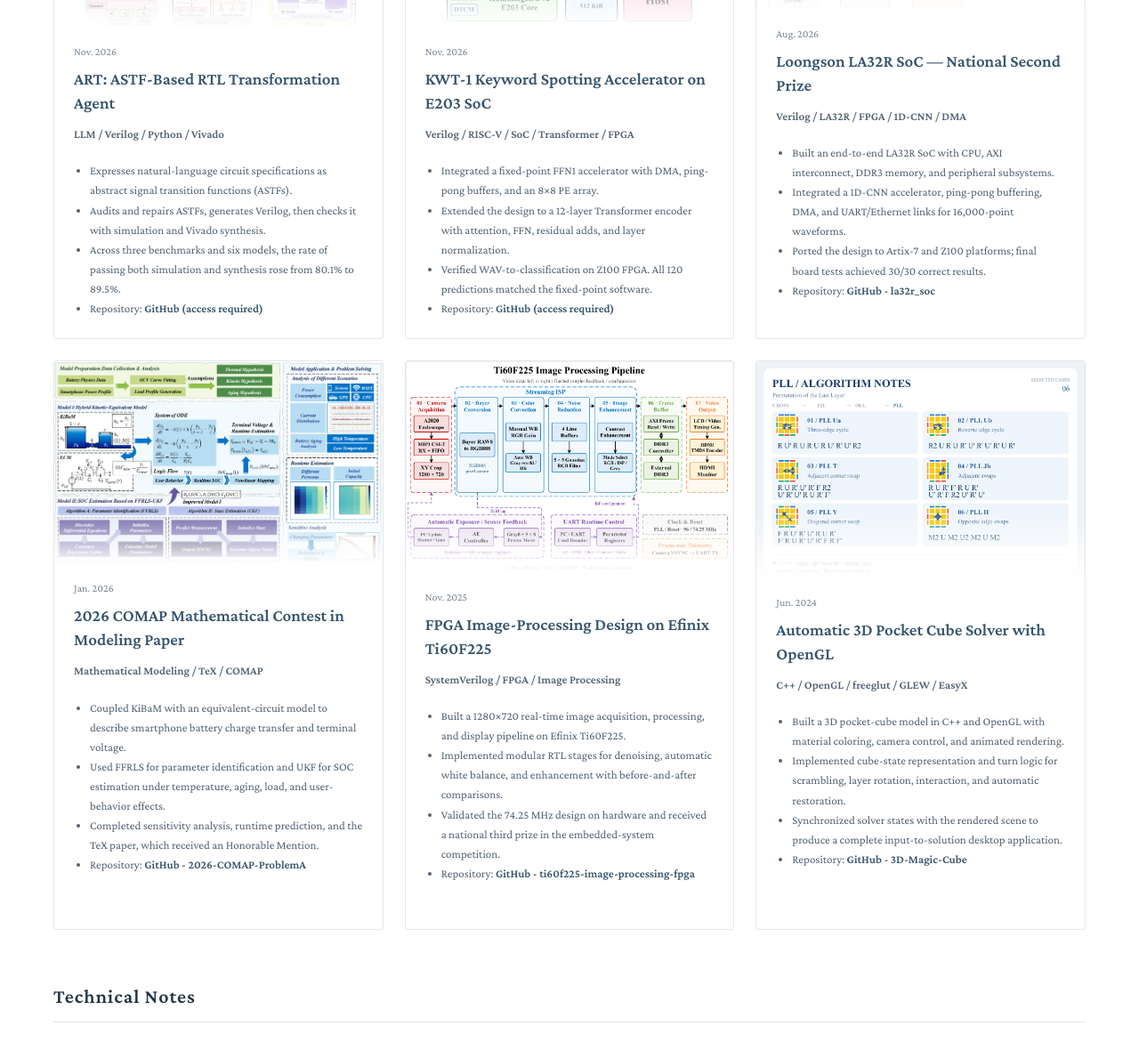
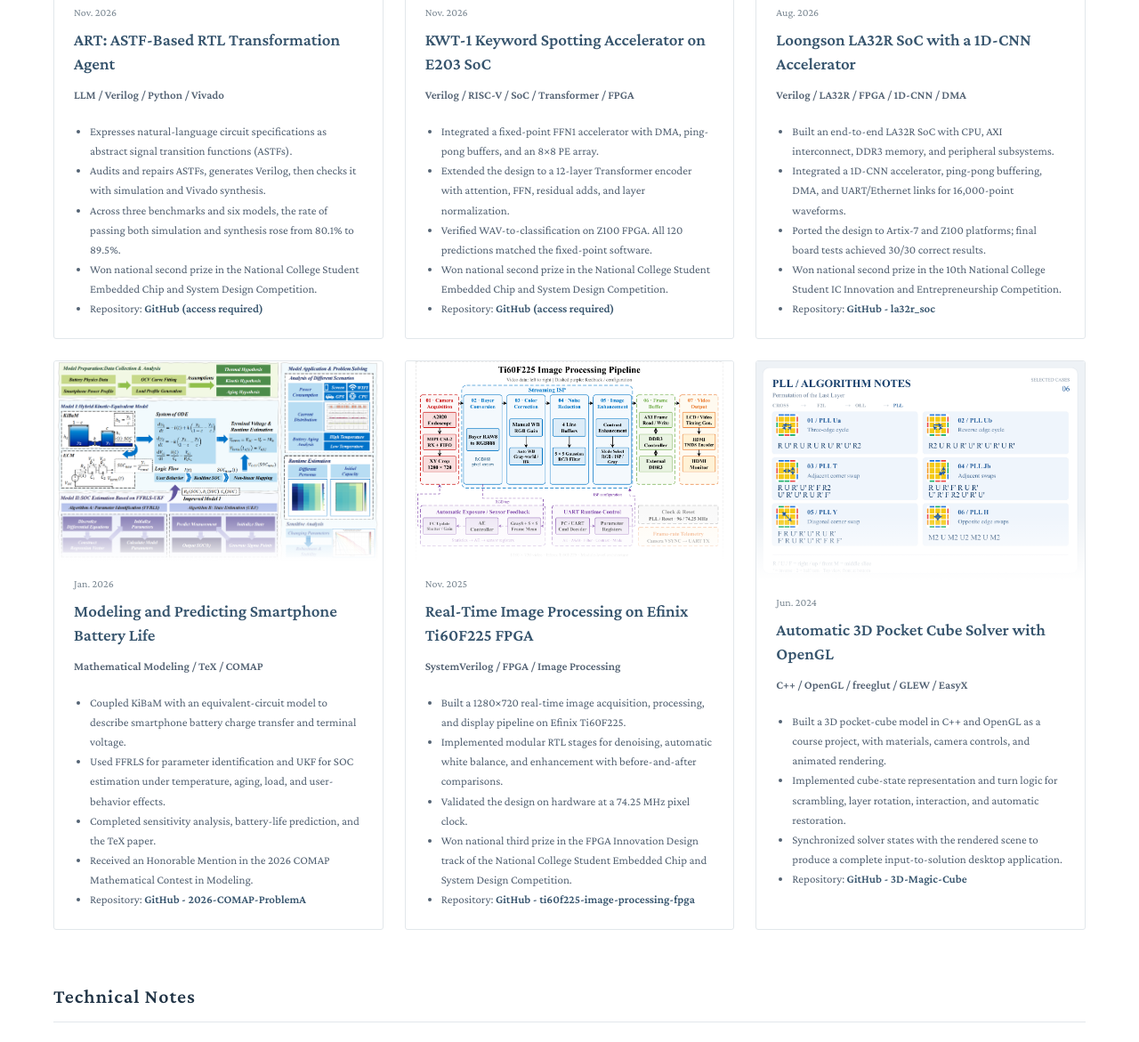
Before and after one commit to EricYXZ/EricYXZ.github.io, a plain HTML site: page en/projects/index.html in a window 1280 px wide. Shown: the part 1407-2578 px from the top of the page at 89% size. Drawn offline with nearby package versions, Linux system fonts and the light colour scheme; some packages are replaced by stand-ins of ours; a script that the page names is missing.

Commit message:
Use descriptive project titles and list competition awards

```diff
--- a/en/projects/index.html
+++ b/en/projects/index.html
@@ -84,6 +84,7 @@
             <li>Expresses natural-language circuit specifications as abstract signal transition functions (ASTFs).</li>
             <li>Audits and repairs ASTFs, generates Verilog, then checks it with simulation and Vivado synthesis.</li>
             <li>Across three benchmarks and six models, the rate of passing both simulation and synthesis rose from 80.1% to 89.5%.</li>
+            <li>Won national second prize in the National College Student Embedded Chip and System Design Competition.</li>
             <li>Repository: <a class="text-link" href="https://github.com/PilgrimClownester/48964_rtlagent" target="_blank" rel="noopener noreferrer">GitHub (access required)</a></li>
           </ul>
           <div class="project-entry-media project-entry-media--image">
@@ -101,6 +102,7 @@
             <li>Integrated a fixed-point FFN1 accelerator with DMA, ping-pong buffers, and an 8×8 PE array.</li>
             <li>Extended the design to a 12-layer Transformer encoder with attention, FFN, residual adds, and layer normalization.</li>
             <li>Verified WAV-to-classification on Z100 FPGA. All 120 predictions matched the fixed-point software.</li>
+            <li>Won national second prize in the National College Student Embedded Chip and System Design Competition.</li>
             <li>Repository: <a class="text-link" href="https://github.com/hhaxi/keyword_transfomer_accelerator" target="_blank" rel="noopener noreferrer">GitHub (access required)</a></li>
           </ul>
           <div class="project-entry-media project-entry-media--image">
@@ -110,7 +112,7 @@
 
         <div class="entry">
           <div class="entry-header">
-            <p class="entry-title"><a href="https://github.com/EricYXZ/la32r_soc" target="_blank" rel="noopener noreferrer">Loongson LA32R SoC — National Second Prize</a></p>
+            <p class="entry-title"><a href="https://github.com/EricYXZ/la32r_soc" target="_blank" rel="noopener noreferrer">Loongson LA32R SoC with a 1D-CNN Accelerator</a></p>
             <span class="date">Aug. 2026</span>
           </div>
           <p class="organization">Verilog / LA32R / FPGA / 1D-CNN / DMA</p>
@@ -118,6 +120,7 @@
             <li>Built an end-to-end LA32R SoC with CPU, AXI interconnect, DDR3 memory, and peripheral subsystems.</li>
             <li>Integrated a 1D-CNN accelerator, ping-pong buffering, DMA, and UART/Ethernet links for 16,000-point waveforms.</li>
             <li>Ported the design to Artix-7 and Z100 platforms; final board tests achieved 30/30 correct results.</li>
+            <li>Won national second prize in the 10th National College Student IC Innovation and Entrepreneurship Competition.</li>
             <li>Repository: <a class="text-link" href="https://github.com/EricYXZ/la32r_soc" target="_blank" rel="noopener noreferrer">GitHub - la32r_soc</a></li>
           </ul>
           <div class="project-entry-media project-entry-media--image">
@@ -127,14 +130,15 @@
 
         <div class="entry">
           <div class="entry-header">
-            <p class="entry-title"><a href="https://github.com/EricYXZ/2026-COMAP-ProblemA" target="_blank" rel="noopener noreferrer">2026 COMAP Mathematical Contest in Modeling Paper</a></p>
+            <p class="entry-title"><a href="https://github.com/EricYXZ/2026-COMAP-ProblemA" target="_blank" rel="noopener noreferrer">Modeling and Predicting Smartphone Battery Life</a></p>
             <span class="date">Jan. 2026</span>
           </div>
           <p class="organization">Mathematical Modeling / TeX / COMAP</p>
           <ul>
             <li>Coupled KiBaM with an equivalent-circuit model to describe smartphone battery charge transfer and terminal voltage.</li>
             <li>Used FFRLS for parameter identification and UKF for SOC estimation under temperature, aging, load, and user-behavior effects.</li>
-            <li>Completed sensitivity analysis, runtime prediction, and the TeX paper, which received an Honorable Mention.</li>
+            <li>Completed sensitivity analysis, battery-life prediction, and the TeX paper.</li>
+            <li>Received an Honorable Mention in the 2026 COMAP Mathematical Contest in Modeling.</li>
             <li>Repository: <a class="text-link" href="https://github.com/EricYXZ/2026-COMAP-ProblemA" target="_blank" rel="noopener noreferrer">GitHub - 2026-COMAP-ProblemA</a></li>
           </ul>
           <div class="project-entry-media project-entry-media--image">
@@ -144,14 +148,15 @@
 
         <div class="entry">
           <div class="entry-header">
-            <p class="entry-title"><a href="https://github.com/EricYXZ/ti60f225-image-processing-fpga" target="_blank" rel="noopener noreferrer">FPGA Image-Processing Design on Efinix Ti60F225</a></p>
+            <p class="entry-title"><a href="https://github.com/EricYXZ/ti60f225-image-processing-fpga" target="_blank" rel="noopener noreferrer">Real-Time Image Processing on Efinix Ti60F225 FPGA</a></p>
             <span class="date">Nov. 2025</span>
           </div>
           <p class="organization">SystemVerilog / FPGA / Image Processing</p>
           <ul>
             <li>Built a 1280×720 real-time image acquisition, processing, and display pipeline on Efinix Ti60F225.</li>
             <li>Implemented modular RTL stages for denoising, automatic white balance, and enhancement with before-and-after comparisons.</li>
-            <li>Validated the 74.25 MHz design on hardware and received a national third prize in the embedded-system competition.</li>
+            <li>Validated the design on hardware at a 74.25 MHz pixel clock.</li>
+            <li>Won national third prize in the FPGA Innovation Design track of the National College Student Embedded Chip and System Design Competition.</li>
             <li>Repository: <a class="text-link" href="https://github.com/EricYXZ/ti60f225-image-processing-fpga" target="_blank" rel="noopener noreferrer">GitHub - ti60f225-image-processing-fpga</a></li>
           </ul>
           <div class="project-entry-media project-entry-media--image">
@@ -166,7 +171,7 @@
           </div>
           <p class="organization">C++ / OpenGL / freeglut / GLEW / EasyX</p>
           <ul>
-            <li>Built a 3D pocket-cube model in C++ and OpenGL with material coloring, camera control, and animated rendering.</li>
+            <li>Built a 3D pocket-cube model in C++ and OpenGL as a course project, with materials, camera controls, and animated rendering.</li>
             <li>Implemented cube-state representation and turn logic for scrambling, layer rotation, interaction, and automatic restoration.</li>
             <li>Synchronized solver states with the rendered scene to produce a complete input-to-solution desktop application.</li>
             <li>Repository: <a class="text-link" href="https://github.com/EricYXZ/3D-Magic-Cube" target="_blank" rel="noopener noreferrer">GitHub - 3D-Magic-Cube</a></li>
```
Also changed, not shown: projects/index.html (+12 -7 lines).
